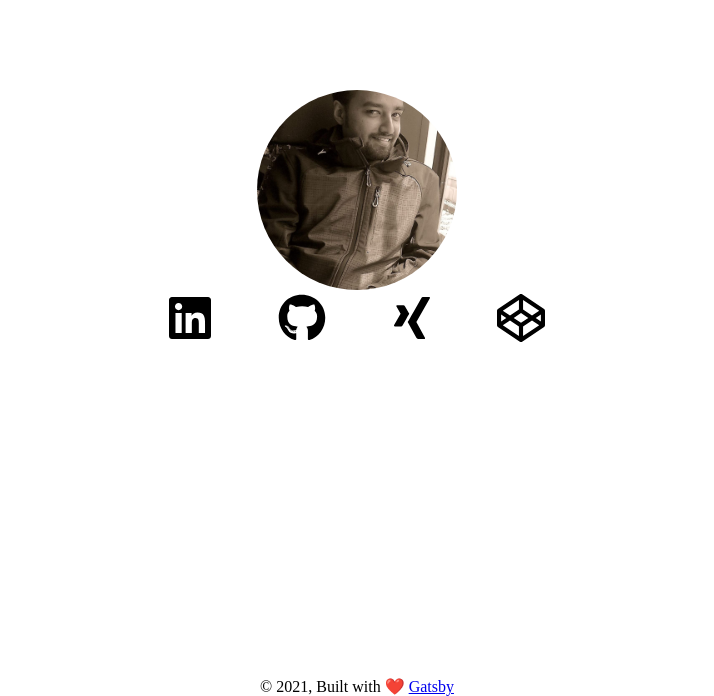
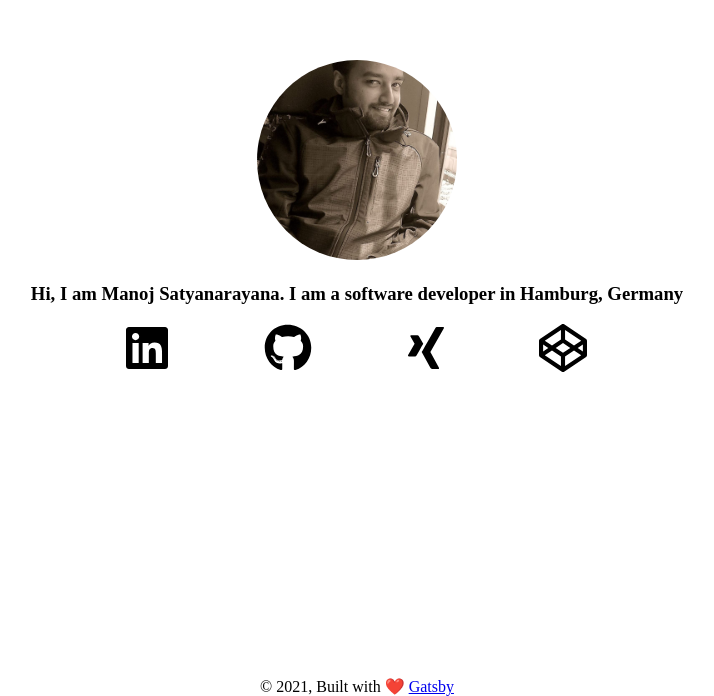
Before and after one commit to manojsatya/manojsatya.github.io, a Gatsby site: page / in a window 1280 px wide. Shown: the part 104-800 px from the top of the page, without its empty margins (283-997 px from the left). Built offline with nearby package versions, Linux system fonts and the light colour scheme; Gatsby itself is replaced by a stand-in of ours.

Commit message:
Add intro line on main page

```diff
--- a/src/pages/index.js
+++ b/src/pages/index.js
@@ -38,6 +38,10 @@ const IndexPage = () => (
         <ImageWrapper>
           <img src={imgSrc} />
         </ImageWrapper>
+        <h3>
+          Hi, I am Manoj Satyanarayana. I am a software developer in Hamburg,
+          Germany
+        </h3>
         <IconsWrapper>
           <IconLink
             icon={Icons.linkedIn}
```
